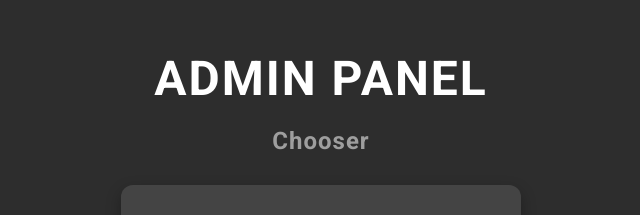
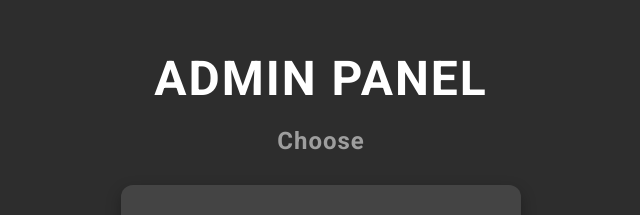
Before and after one commit to BrahimCodeA/Chooser-App, a React (Vite) app in the folder admin/: page /add in a window 1280 px wide. Shown: the part 147-362 px from the top of the page, without its empty margins (319-959 px from the left). Built offline with nearby package versions, Linux system fonts and the light colour scheme.

Commit message:
changes subtitle name Chooser to Choose

```diff
--- a/admin/src/components/Login/Login.tsx
+++ b/admin/src/components/Login/Login.tsx
@@ -64,7 +64,7 @@ export default function Login({ setToken }: LoginProps) {
   return (
     <div className="login-container">
       <h1 className="login-title">Admin Panel</h1>
-      <h2 className="login-subtitle">Chooser</h2>
+      <h2 className="login-subtitle">Choose</h2>
       <form onSubmit={onSubmitHandler} className="login-form">
         <div className="form-group">
           <label className="form-label">Email Address</label>
```
